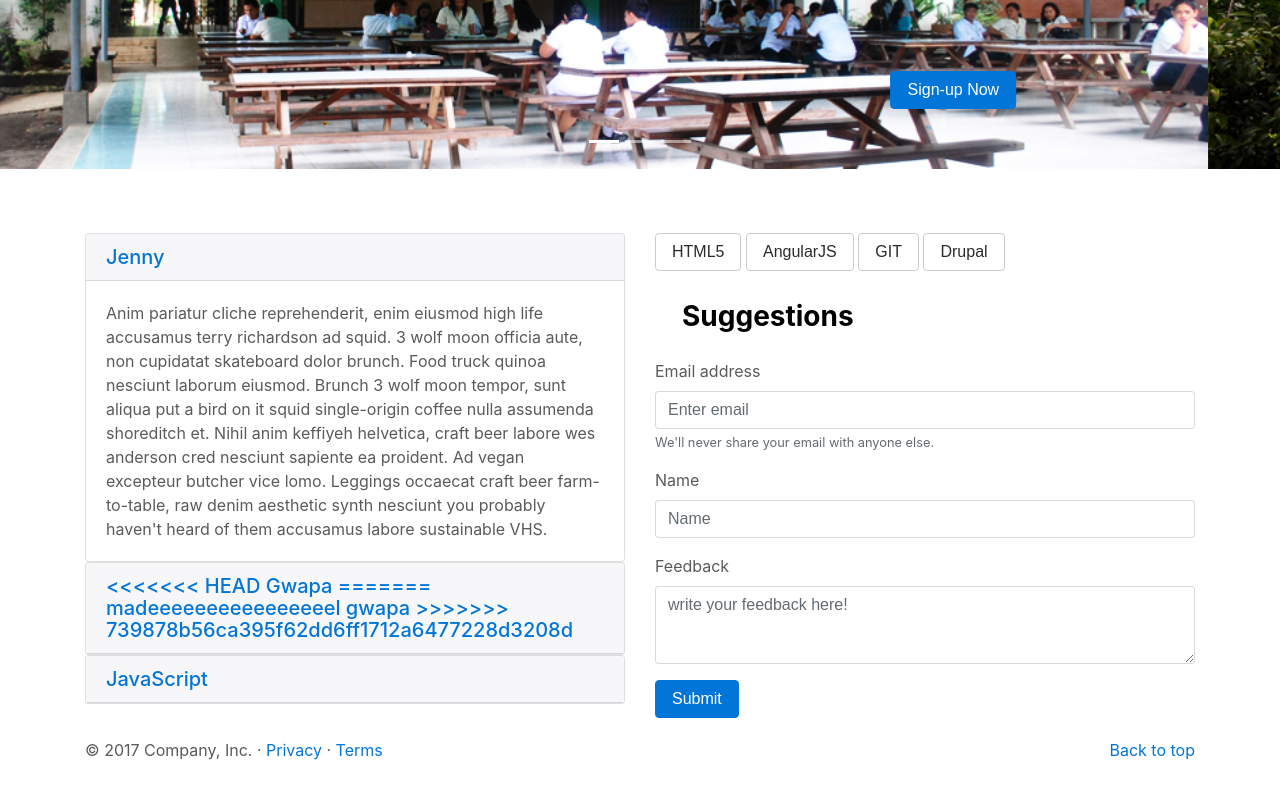
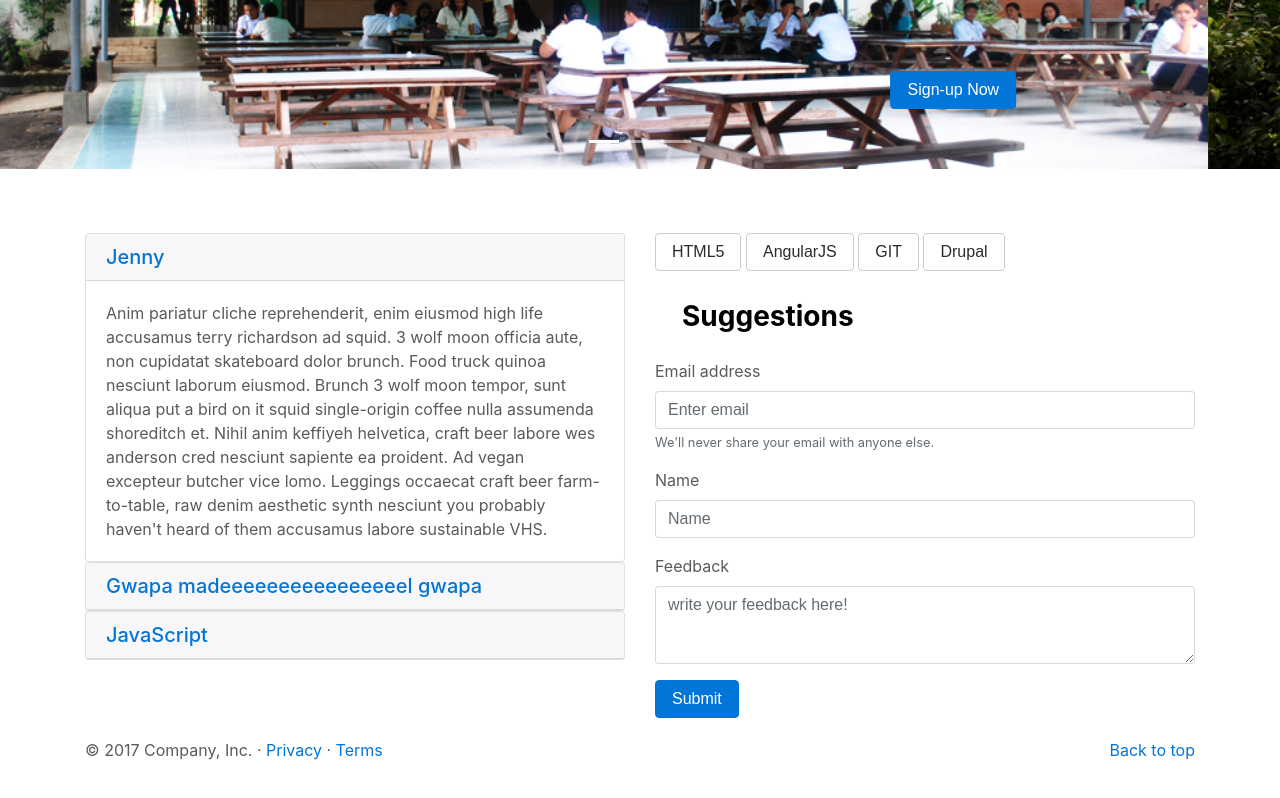
Before and after one commit to mckoycandidier/gitbootstrap, a plain HTML site: page index.html in a window 1280 px wide. Shown: the part 391-1189 px from the top of the page. Drawn offline with nearby package versions, Linux system fonts and the light colour scheme; a script that the page names is missing.

Commit message:
fix error

```diff
--- a/index.html
+++ b/index.html
@@ -139,11 +139,9 @@
 					<div class="card-header" role="tab" id="headingTwo">
 					  <h5 class="mb-0">
 						<a class="collapsed" data-toggle="collapse" data-parent="#accordion" href="#collapseTwo" aria-expanded="false" aria-controls="collapseTwo">
-<<<<<<< HEAD
 						  Gwapa
-=======
 						  madeeeeeeeeeeeeeeeel gwapa
->>>>>>> 739878b56ca395f62dd6ff1712a6477228d3208d
+
 						</a>
 					  </h5>
 					</div>
```
